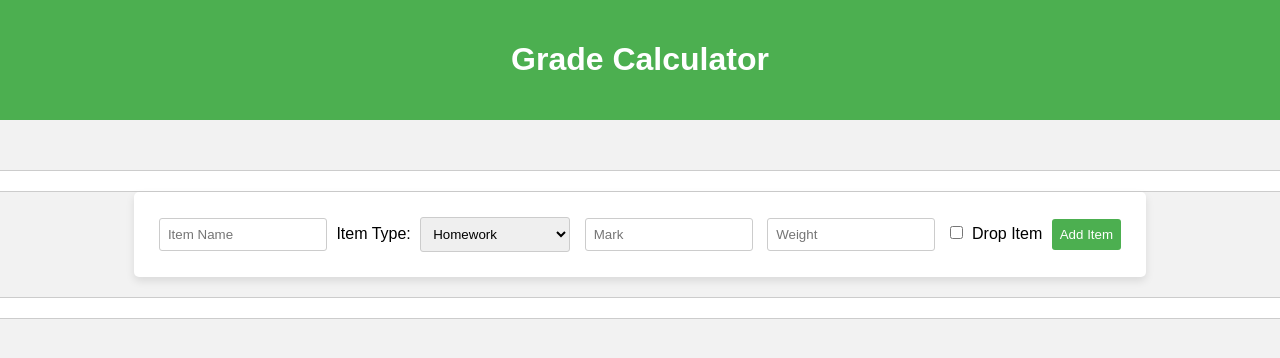
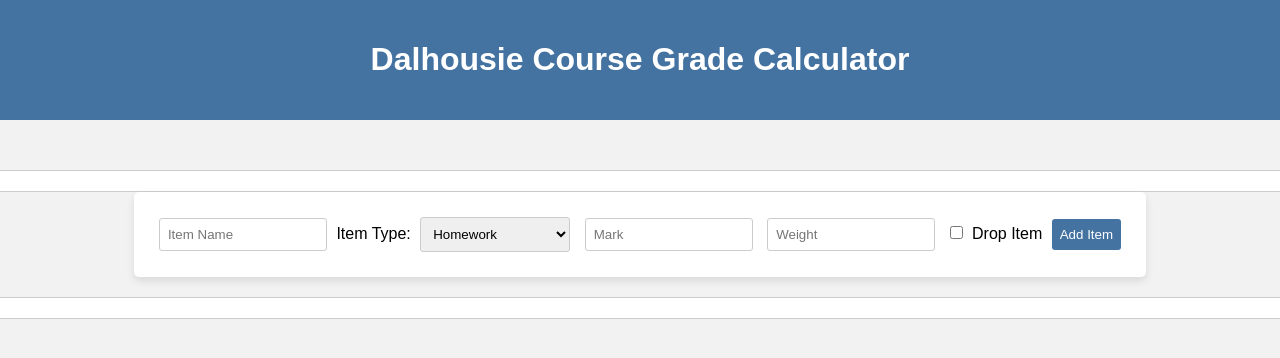
Before and after one commit to Jason-B0/GradeCalculator, a plain HTML site: page index.html in a window 1280 px wide. Drawn offline with Linux system fonts and the light colour scheme.

Commit message:
changes to the header and colour

```diff
--- a/index.html
+++ b/index.html
@@ -3,12 +3,12 @@
 <head>
 <meta charset="UTF-8">
 <meta name="viewport" content="width=device-width, initial-scale=1.0">
-<title>Grade Calculator</title>
+<title>Dalhousie University</title>
 <link rel="stylesheet" href="styles.css">
 </head>
 <body>
   <header>
-    <h1>Grade Calculator</h1>
+    <h1>Dalhousie Course Grade Calculator</h1>
   </header>
   <div class="container">
     <div id="grades">
--- a/styles.css
+++ b/styles.css
@@ -6,7 +6,7 @@
   }
 
 header {
-    background-color: #4CAF50; /* Green header */
+    background-color: #4473a2; /* Green header */
     color: white;
     text-align: center;
     padding: 20px 0; /* Add some padding to the top and bottom */
@@ -40,7 +40,7 @@
   }
 
 button {
-    background-color: #4CAF50; /* Green button */
+    background-color: #4473a2; /* Green button */
     color: white;
     border: none;
     cursor: pointer;
```
